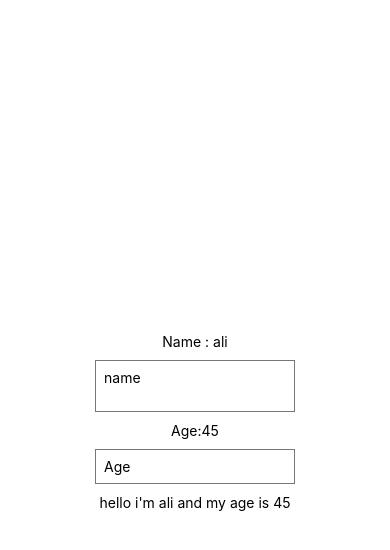
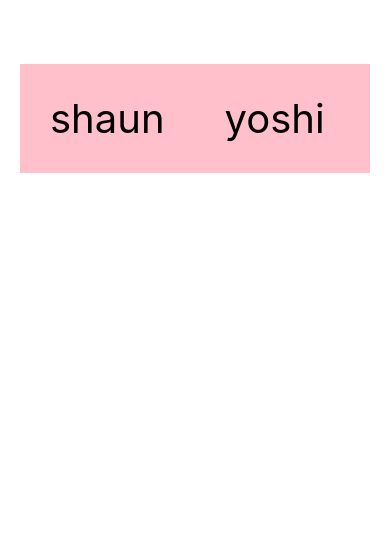
Before and after one commit to Zeeshan666/ReactNative-Todo-app, a React Native app: screen / in a window 390 px wide. Shown: the top 550 px of the page. Built offline with nearby package versions, Linux system fonts and the light colour scheme.

Commit message:
list and scroll view

```diff
--- a/App.js
+++ b/App.js
@@ -1,32 +1,28 @@
 import React, {useState} from 'react';
-import {StyleSheet, Text, View, Button, TextInput} from 'react-native';
+import {StyleSheet, Text, View, ScrollView} from 'react-native';
 
 export default function App() {
-  const [name, setName] = useState('zeeshan');
-  const [person, setPerson] = useState({
-    name: 'ali',
-    age: 45,
-  });
+  const [people, setPeople] = useState([
+    {name: 'shaun', id: '1'},
+    {name: 'yoshi', id: '2'},
+    {name: 'mario', id: '3'},
+    {name: 'luigi', id: '4'},
+    {name: 'peach', id: '5'},
+    {name: 'toad', id: '6'},
+    {name: 'bowser', id: '7'},
+  ]);
 
   return (
     <View style={styles.container}>
-      <Text>Name : {person.name}</Text>
-      <TextInput
-        multiline
-        style={styles.InputContainer}
-        placeholder="name"
-        onChangeText={val => setPerson({name: val})}
-      />
-      <Text>Age:{person.age}</Text>
-      <TextInput
-        keyboardType="name-phone-pad"
-        style={styles.InputContainer}
-        placeholder="Age"
-        onChangeText={val => setPerson({age: val})}
-      />
-      <Text>
-        hello i'm {person.name} and my age is {person.age}
-      </Text>
+      <ScrollView pagingEnabled={true} horizontal={true}>
+        {people.map(item => {
+          return (
+            <View key={item.key}>
+              <Text style={styles.items}>{item.name}</Text>
+            </View>
+          );
+        })}
+      </ScrollView>
     </View>
   );
 }
@@ -35,17 +31,15 @@ const styles = StyleSheet.create({
   container: {
     flex: 1,
     backgroundColor: '#fff',
-    alignItems: 'center',
-    justifyContent: 'center',
+    // alignItems: 'center',
+    // justifyContent: 'center',
+    paddingTop: 40,
+    paddingHorizontal: 20,
   },
-  buttonContainer: {
-    paddingTop: 20,
-  },
-  InputContainer: {
-    borderWidth: 1,
-    borderColor: '#777',
-    padding: 8,
-    margin: 10,
-    width: 200,
+  items: {
+    marginTop: 24,
+    padding: 30,
+    backgroundColor: 'pink',
+    fontSize: 40,
   },
 });
```
